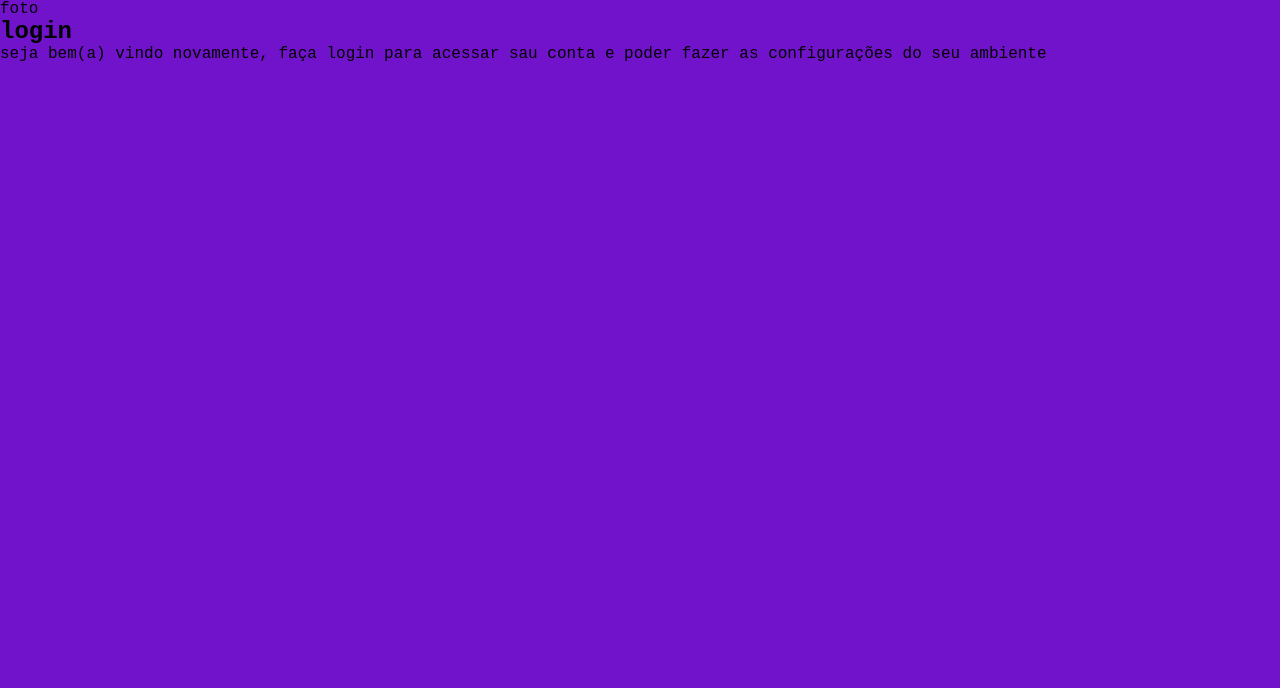
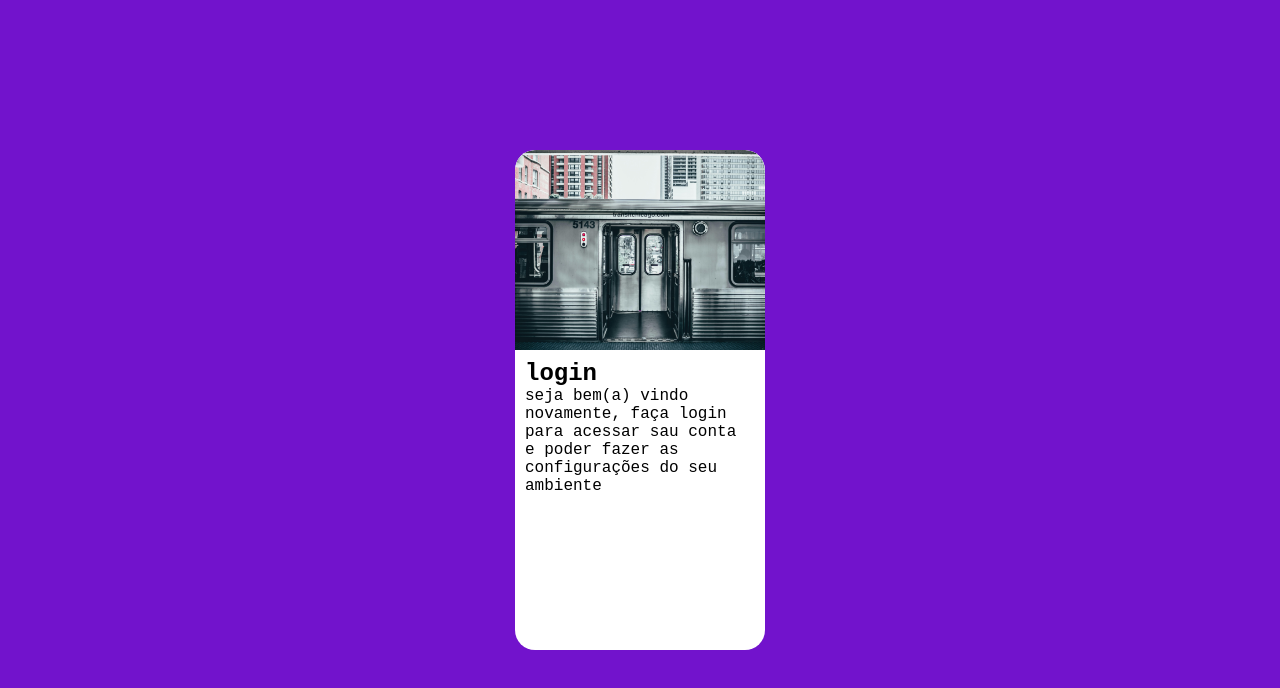
Before and after one commit to FelipeFrancoT/projeto-login, a plain HTML site: page index.html in a window 1280 px wide. Drawn offline with Linux system fonts and the light colour scheme.

Commit message:
projeto login

```diff
--- a/estilos/style.css
+++ b/estilos/style.css
@@ -13,3 +13,29 @@ body{
     height: 100vh;
     width: 100vw;
 }
+
+section#login{
+    position: absolute;
+    top: 50%;
+    left: 50%;
+    transform:translate(-50%, -50%) ;
+    overflow: hidden;
+
+
+    background-color: white;
+    width:250px ;
+    height:500px ;
+    border-radius: 20px;
+}
+section#login > div#imagem{
+    display: block;
+    background: url(../imagens/pexels-josh-hild-1270765-3229806.jpg) no-repeat center center;
+    background-size: cover; /* Mantém a imagem inteira dentro */
+    height: 200px; /* ajusta a altura que tu quiser */
+    border-radius: 20px 20px 0 0; /* arredonda só em cima */
+}
+
+section#login > div#formulario{
+    display: block;
+    padding: 10px;
+}
--- a/index.html
+++ b/index.html
@@ -5,17 +5,12 @@
     <meta name="viewport" content="width=device-width, initial-scale=1.0">
     <link rel="stylesheet" href="estilos/style.css">
     <title>login</title>
-    <style>
-        body{
-            background-color: ;
-        }
 
-    </style>
 </head>
 <body>
     <main>
         <section id="login">
-            <div id="imagem">foto</div>
+            <div id="imagem"></div>
 
             <div id="formulario">
                 <h1>login</h1>
```
